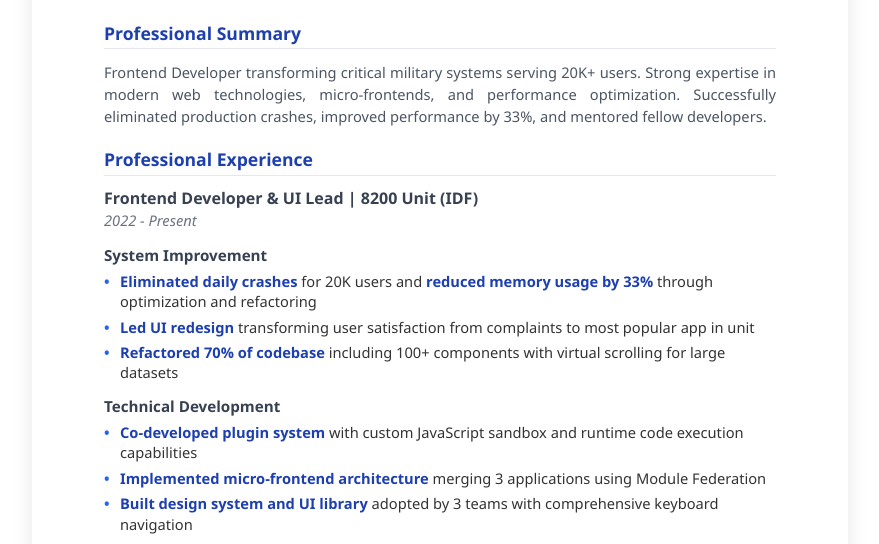
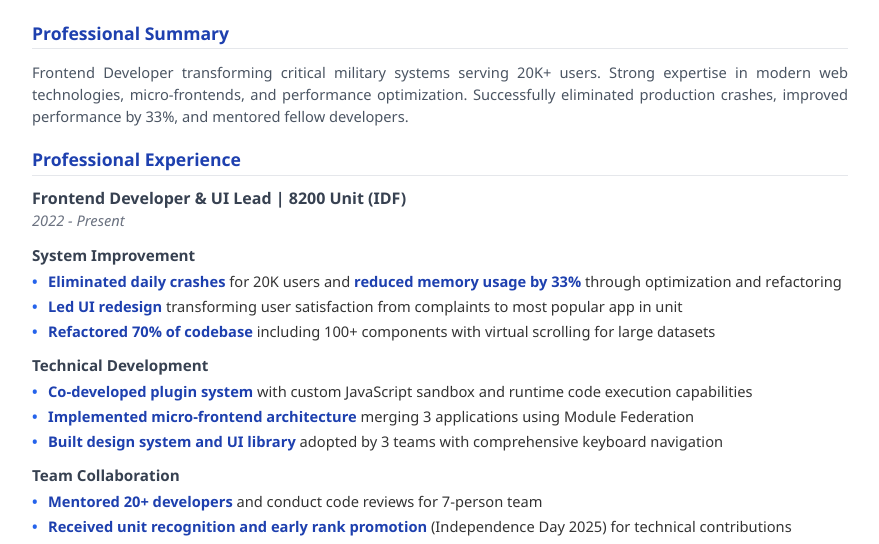
Before and after one commit to Chaimalov/Resume, a website: page Chaim-Malov-CV.html in a window 1280 px wide. Shown: the part 197-741 px from the top of the page, without its empty margins (200-1079 px from the left). Drawn offline with Linux system fonts and the light colour scheme.

Commit message:
Update Chaim-Malov-CV.html

```diff
--- a/Chaim-Malov-CV.html
+++ b/Chaim-Malov-CV.html
@@ -21,7 +21,7 @@
     }
 
     .resume {
-        max-width: 8.5in;
+        max-width: 10in;
         margin: 0 auto;
         padding: 0.75in;
         min-height: 11in;
```
